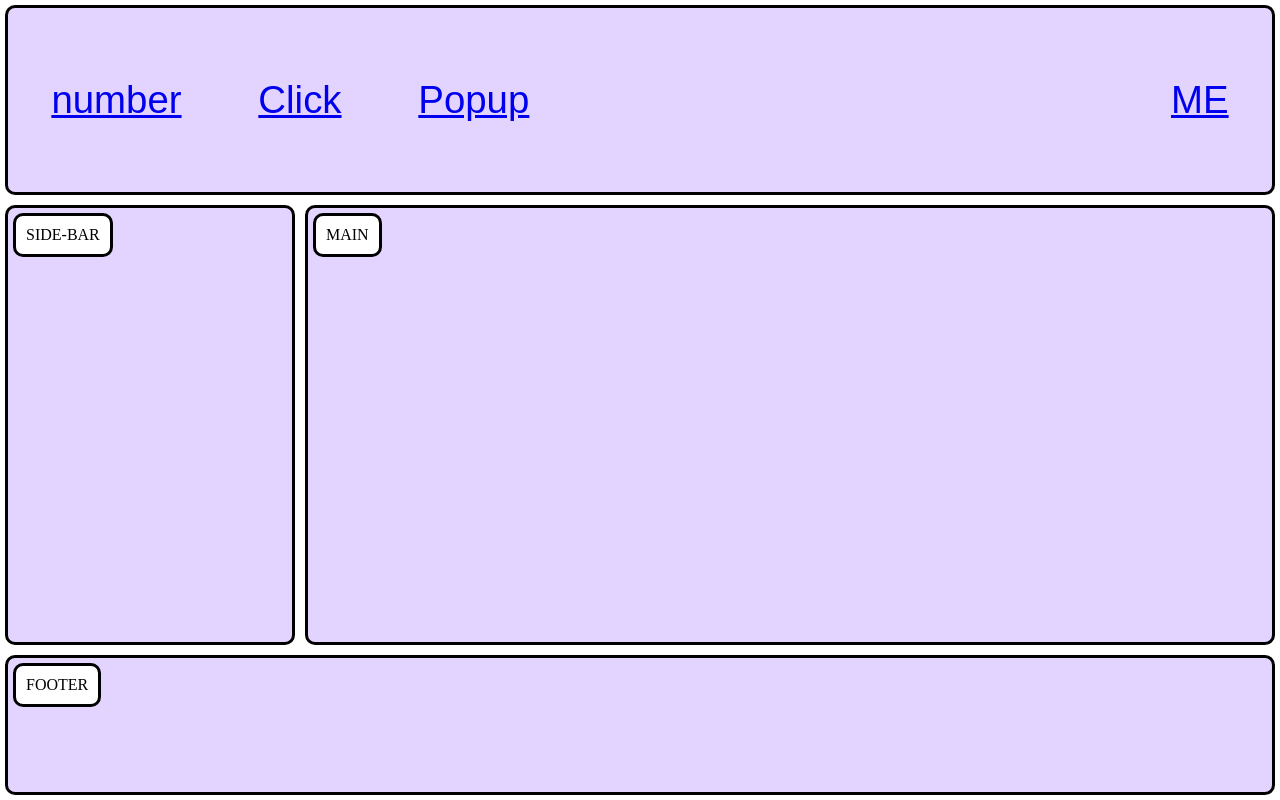
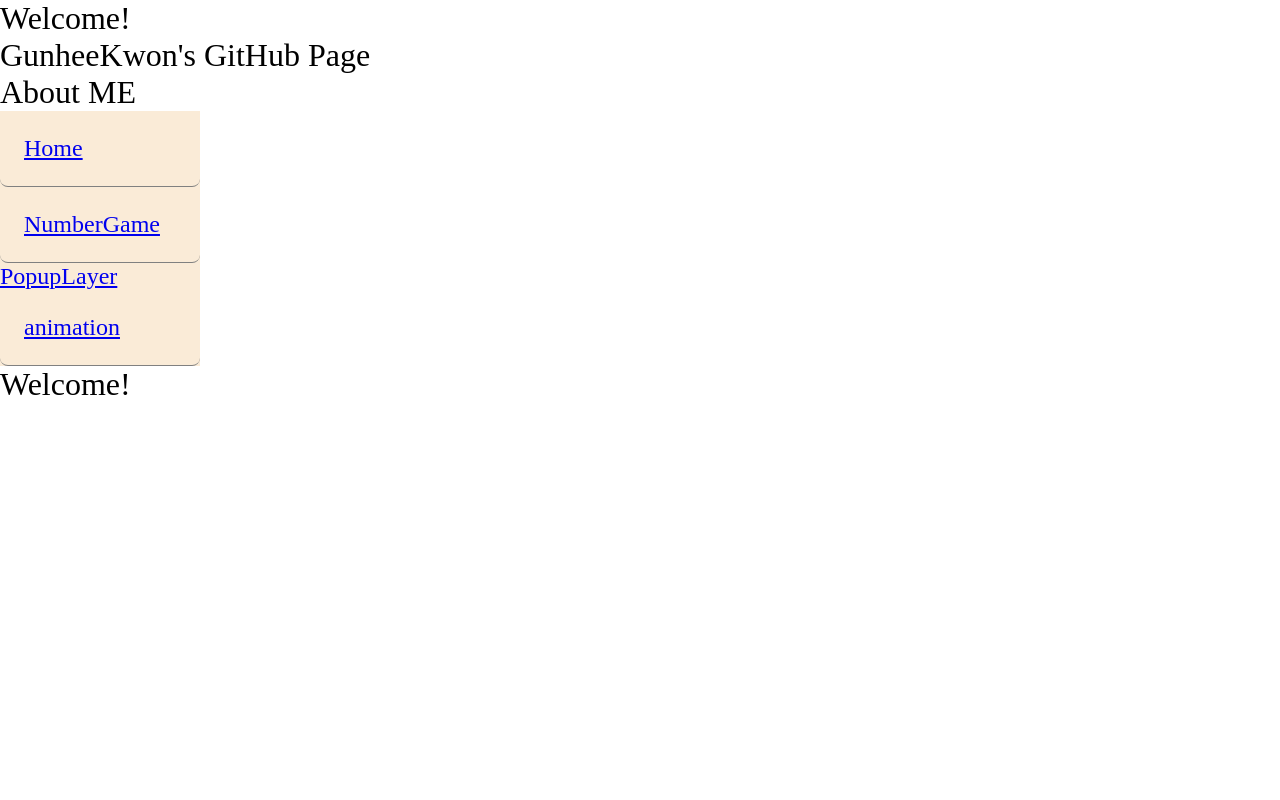
Before and after one commit to gunheekwon/gunheekwon.github.io, a plain HTML site: page index.html in a window 1280 px wide. Drawn offline with Linux system fonts and the light colour scheme.

Commit message:
homepage 리뉴얼

```diff
--- a/index.html
+++ b/index.html
@@ -1,38 +1,45 @@
+<!DOCTYPE html>
 <html lang="en">
 <head>
     <meta charset="UTF-8">
     <meta name="viewport" content="width=device-width, initial-scale=1.0">
+    <title>Welcome!</title>
     <link rel="stylesheet" href="style/home_style.css">
-    <title>HOME</title>
+    <script src="script/home_script.js" defer></script>
 </head>
 <body>
-        <div class="container">
-            <div class="item header">
+    <header>
         <nav>
-                    <ul class ="main-nav">
-                        <li><a href="number_game.html">number</a></li>
-                        <li><a href="ClickME.html">Click</a></li>
-                        <li><a href="layer_popup.html">Popup</a></li>
-                        <li class="push"><a href="/html/metube.html">ME</a></li>
-                    </ul>
-                </nav>
+            <div class="mainNav">
+                <div class="navItem left">
+                    Welcome!
                 </div>
-            <div class="item side-bar">
-                <p>
-                SIDE-BAR
-
-            </p></div>
-            <div class="item main">
-                <p>
-                    MAIN
-                </p>
+                <div class="navItem">
+                    GunheeKwon's GitHub Page
                 </div>
-            <div class="item footer">
-                <p>
-                    FOOTER
-                </p>
+                <div class="navItem right">
+                    About ME
                 </div>
             </div>
+        </nav>
+    </header>
+    <main>
+        <aside>
+            <div class="sideList">
+                <a href="index.html" class="listItem active">Home</a>
+                <a href="number_game.html" class="listItem">NumberGame</a>
+                <a href="layer_popup.html" ckass="listItem">PopupLayer</a>
+                <a href="ClickME.html" class="listItem disabled">animation</a>
+            </div>
+        </aside>
+        <article>
+            <div class="section">
+                Welcome!
+            </div>
+        </article>
+    </main>
+    <footer>
 
+    </footer>
 </body>
 </html>
--- a/style/home_style.css
+++ b/style/home_style.css
@@ -1,79 +1,71 @@
-/* reset CSS */
-*{margin: 0;padding: 0;border: 0;}
-
-html {
-    height: 100%;
-    font-size: 16px;
+*{
+    margin: 0;
+    padding: 0;
+    border: 0;
+    transition: 0.4s;
 }
 
-body {
-    height: 100%;
-    font-family: 'Noto Serif KR', serif;
+body{
+    background-color: white;
+    color: black;
+    font-size: 32px;
 }
 
-.container {
-    height: 100%;
+.main-nav{
+    display: flex;
+    flex-direction: row;
+    align-items: center;
     width: 100%;
-
-    display: grid;
-    grid-template-columns: minmax(300px, 1fr) 4fr;
-    grid-template-rows: 200px 1fr 150px;
-    /* gap: 5px; */
+    height: 1.5em;
+    position: relative;
+    padding: 10px;
 }
 
-.item {
-    margin: 5px;
-    padding: 5px;
+.navItem{
+    display: flex;
+    position: relative;
+}
 
-    border-radius: 10px;
-    border: 3px solid black;
+.navItem .left{
+    position: absolute;
+    top: 0;
+    left: 0;
+}
 
-    background-color: #e3d4ff;
+.navItem .right{
+    position: absolute;
+    top: 0;
+    right: 0;
+    transform: translate(0, -100%);
+}
+
+.main{
+    display: flex;
+    flex-direction: row;
+}
+
+.sideList{
+    display: flex;
+    flex-direction: column;
+    width: 200px;
+    background-color:antiquewhite;
+    font-size: 24px;
     color: black;
 }
 
-.item:hover{
-  border: none;
-  background-color: rgb(227,212,255, 0.5);
+.listItem{
+    padding: 1em;
+    border-radius: 8px;
+    border-bottom: 1px solid gray;
 }
 
-.header { grid-column: 1 / span 2; grid-row: 1 / span 1; }
-.side-bar { grid-column: 1 / span 1; grid-row: 2 / span 1; }
-.main { grid-column: 2 / span 1; grid-row: 2 / span 1; }
-.footer { grid-column: 1 / span 2; grid-row: 3 / span 1; }
-
-p {
-  display: inline-block;
-  padding: 10px;
-
-  border-radius: 10px;
-  border: inherit;
-
-  background-color: white;
-  text-align:center;
+.listItem .active{
+    filter: brightness(50%);
+    background-color: #dc5133;
+    color: white;
 }
 
-
-.header{
-    /* display: flex; */
-    align-content: center;
-    font-size: 32px;
+.listItem .disabled{
+    background-color: gray;
+    color: white;
 }
-
-.main-nav {
-  margin: 0;
-  padding: 0;
-  list-style: none;
-  font: 1.2em sans-serif;
-
-  display: flex;
-}
-
-.main-nav a {
-  padding: 0.5em 1em;
-  display: block;
-}
-
-.push {
-  margin-left: auto;
-}
--- /dev/null
+++ b/style/struct_style.css
@@ -0,0 +1,79 @@
+/* reset CSS */
+*{margin: 0;padding: 0;border: 0;}
+
+html {
+    height: 100%;
+    font-size: 16px;
+}
+
+body {
+    height: 100%;
+    font-family: 'Noto Serif KR', serif;
+}
+
+.container {
+    height: 100%;
+    width: 100%;
+
+    display: grid;
+    grid-template-columns: minmax(300px, 1fr) 4fr;
+    grid-template-rows: 200px 1fr 150px;
+    /* gap: 5px; */
+}
+
+.item {
+    margin: 5px;
+    padding: 5px;
+
+    border-radius: 10px;
+    border: 3px solid black;
+
+    background-color: #e3d4ff;
+    color: black;
+}
+
+.item:hover{
+  border: none;
+  background-color: rgb(227,212,255, 0.5);
+}
+
+.header { grid-column: 1 / span 2; grid-row: 1 / span 1; }
+.side-bar { grid-column: 1 / span 1; grid-row: 2 / span 1; }
+.main { grid-column: 2 / span 1; grid-row: 2 / span 1; }
+.footer { grid-column: 1 / span 2; grid-row: 3 / span 1; }
+
+p {
+  display: inline-block;
+  padding: 10px;
+
+  border-radius: 10px;
+  border: inherit;
+
+  background-color: white;
+  text-align:center;
+}
+
+
+.header{
+    /* display: flex; */
+    align-content: center;
+    font-size: 32px;
+}
+
+.main-nav {
+  margin: 0;
+  padding: 0;
+  list-style: none;
+  font: 1.2em sans-serif;
+
+  display: flex;
+}
+
+.main-nav a {
+  padding: 0.5em 1em;
+  display: block;
+}
+
+.push {
+  margin-left: auto;
+}
```
Also changed, not shown: html/metube.html (+4 -5 lines), html/struct.html (added, +38 -0 lines), script/home_script.js (added). Lines whose indentation alone changed are shown as unchanged.
